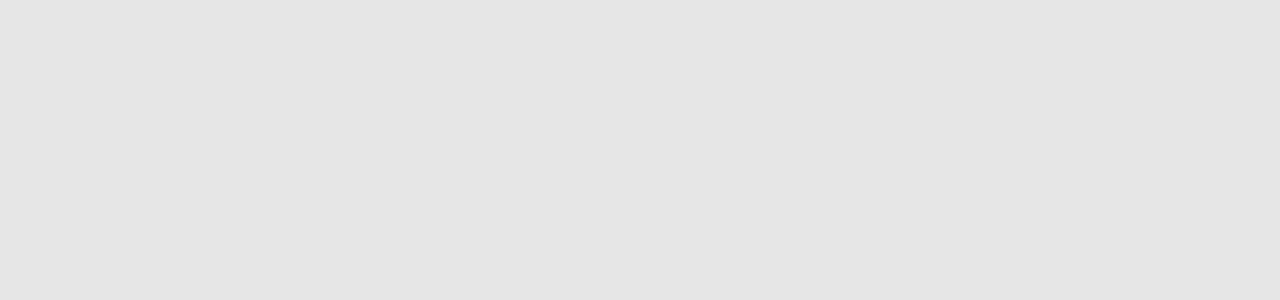
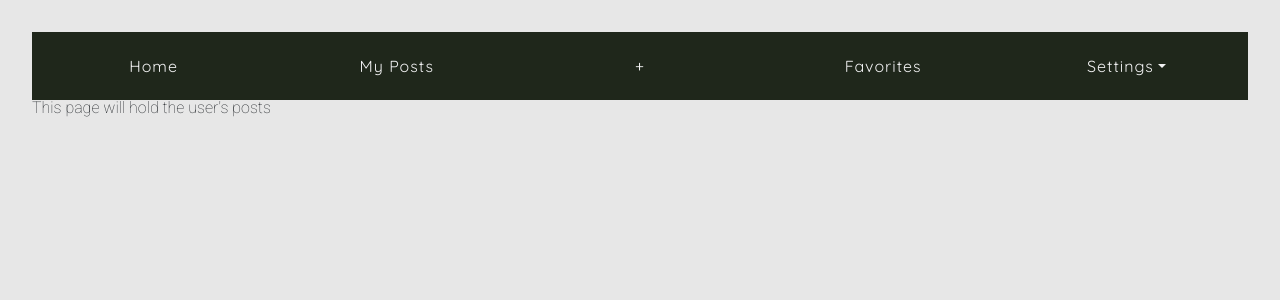
Before and after one commit to LeaEdw/learning-moments, a React (Vite) app: page /my-posts in a window 1280 px wide. Shown: the top 300 px of the page. Built offline with nearby package versions, Linux system fonts and the light colour scheme; sample sign-in values are in the browser's storage.

Commit message:
added routes and paths to connect the different page views

```diff
--- a/src/components/AllPosts/MyPosts.jsx
+++ b/src/components/AllPosts/MyPosts.jsx
@@ -0,0 +1,11 @@
+import "./AllPosts.css"
+
+export const MyPosts = ({currentUser}) => {
+
+
+    return (
+        <div className="myPosts-container">
+            <h1>This page will hold the user's posts</h1>
+        </div>
+    )
+}
--- a/src/components/Faves/Faves.jsx
+++ b/src/components/Faves/Faves.jsx
@@ -1 +1,9 @@
 import "./Faves.css"
+
+export const Favorites = () => {
+    return (
+        <div>
+            <h1>This is the page that will have all the post liked by the logged in user.</h1>
+        </div>
+    )
+}
--- a/src/components/NavBar/NavigationBar.jsx
+++ b/src/components/NavBar/NavigationBar.jsx
@@ -7,16 +7,16 @@ export const NavigationBar = () => {
   return (
     <ul className="navbar">
       <li className="nav-item">
-        <Link className="navbar-link">Home</Link>
+        <Link to="/" className="navbar-link">Home</Link>
       </li>
       <li className="nav-item">
-        <Link className="navbar-link">My Posts</Link>
+        <Link to="/my-posts"className="navbar-link">My Posts</Link>
       </li>
       <li className="nav-item">
-        <Link className="navbar-link">+</Link>
+        <Link to="new-post" className="navbar-link">+</Link>
       </li>
       <li className="nav-item">
-        <Link className="navbar-link">Favorites</Link>
+        <Link to="favorites" className="navbar-link">Favorites</Link>
       </li>
       <li className="nav-item">
         <SettingsDropdown />
--- a/src/components/NavBar/SettingsDropdown.jsx
+++ b/src/components/NavBar/SettingsDropdown.jsx
@@ -14,8 +14,8 @@ export const SettingsDropdown = () => {
         <Dropdown.Item onClick={() => navigate("/profile")}>
           Profile
         </Dropdown.Item>
-        <Dropdown.Item onClick={() => navigate("/Statistics")}>
-          Statistics
+        <Dropdown.Item onClick={() => navigate("/settings")}>
+          Settings
         </Dropdown.Item>
         <Dropdown.Item
             onClick={() => {
--- a/src/components/New Post/NewPost.jsx
+++ b/src/components/New Post/NewPost.jsx
@@ -1 +1,7 @@
 import "./NewPost.css"
+
+export const NewPost = () => {
+    return (
+        <h1>This is the page that will allow the user to create a new post.</h1>
+    )
+}
--- a/src/components/Profile/Profiles.jsx
+++ b/src/components/Profile/Profiles.jsx
@@ -1 +1,9 @@
 import "./Profiles.css"
+
+export const MyProfile = () => {
+    return (
+        <div>
+            <h1>This will be the page for the user's profile.</h1>
+        </div>
+    )
+}
--- /dev/null
+++ b/src/components/Profile/Settings.jsx
@@ -0,0 +1,9 @@
+import "./Profiles.css"
+
+export const Settings = () => {
+    return (
+        <div>
+            <h1>This will be the page for the user settings.</h1>
+        </div>
+    )
+}
--- a/src/components/auth/Login.jsx
+++ b/src/components/auth/Login.jsx
@@ -16,7 +16,7 @@ export const Login = () => {
       if (foundUsers.length === 1) {
         const user = foundUsers[0]
         localStorage.setItem(
-          "honey_user",
+          "learning_user",
           JSON.stringify({
             id: user.id,
             isStaff: user.isStaff,
--- a/src/views/ApplicationViews.jsx
+++ b/src/views/ApplicationViews.jsx
@@ -1,19 +1,22 @@
 import { useState, useEffect } from "react";
 import { Route, Routes, Outlet } from "react-router-dom";
 import { NavigationBar } from "../components/NavBar/NavigationBar";
-import { Navbar } from "react-bootstrap";
-import { Post } from "../components/Posts/Posts";
+import { AllPosts } from "../components/AllPosts/AllPosts";
+import { MyPosts } from "../components/AllPosts/MyPosts";
+import { NewPost } from "../components/New Post/NewPost";
+import { Favorites } from "../components/Faves/Faves";
+import { Settings } from "../components/Profile/Settings";
+import { MyProfile } from "../components/Profile/Profiles";
 
 export const ApplicationViews = () => {
-    const [currentUser, setCurrentUser] = useState({})
+  const [currentUser, setCurrentUser] = useState({});
 
-    useEffect (() => {
-        const localLearningUser = localStorage.getItem("learning_user")
-        const learningUserObject = JSON.parse(localLearningUser)
+  useEffect(() => {
+    const localLearningUser = localStorage.getItem("learning_user");
+    const learningUserObject = JSON.parse(localLearningUser);
 
-        setCurrentUser(learningUserObject)
-
-    }, [])
+    setCurrentUser(learningUserObject);
+  }, []);
 
   return (
     <>
@@ -22,21 +25,19 @@ export const ApplicationViews = () => {
           path="/"
           element={
             <>
-                        <Navbar/>
+              <NavigationBar />
               <Outlet />
             </>
           }
         >
-                    <Route index element={<Post />}/>
-                    {/* <Route path="/myPosts" />
-                    <Route path="/newPost" />
-                    <Route path="/favorites" />
-                    <Route path="/settings">
-                        <Route index element={<Profile />} />
-                        <Route path="/statistics" /> */}
-                    {/* </Route> */}
+          <Route index element={<AllPosts />} />
+          <Route path="/my-posts" element={<MyPosts />} />
+          <Route path="/new-post" element={<NewPost />} />
+          <Route path="/favorites" element={<Favorites />} />
+          <Route path="/settings" element={<Settings />} />
+          <Route path="/profile" element={<MyProfile />} />
         </Route>
       </Routes>
     </>
-    )
-}
+  );
+};
```
Lines whose indentation alone changed are shown as unchanged.
